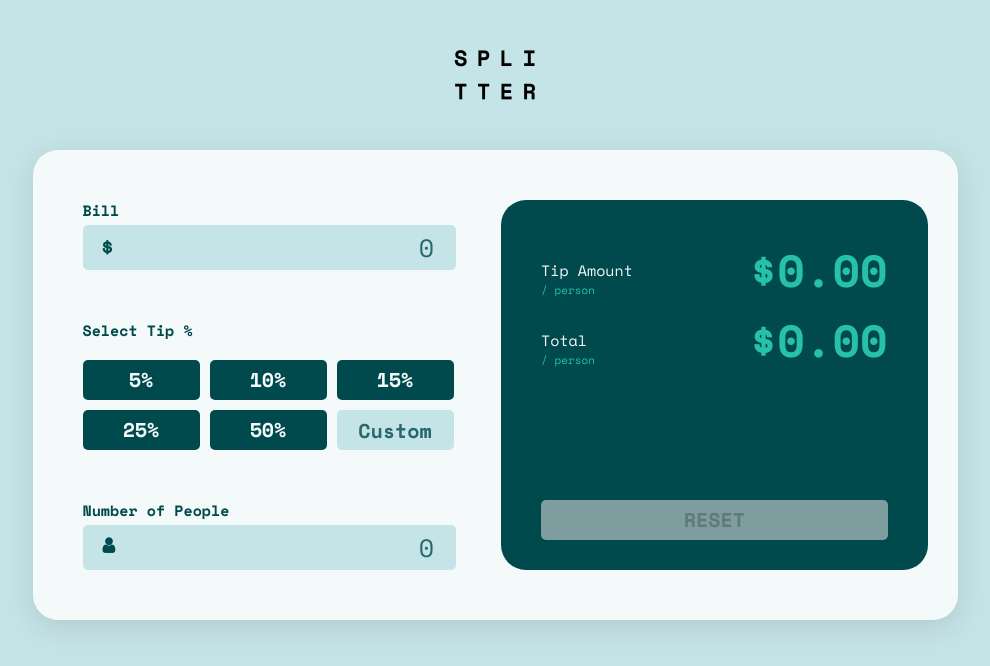
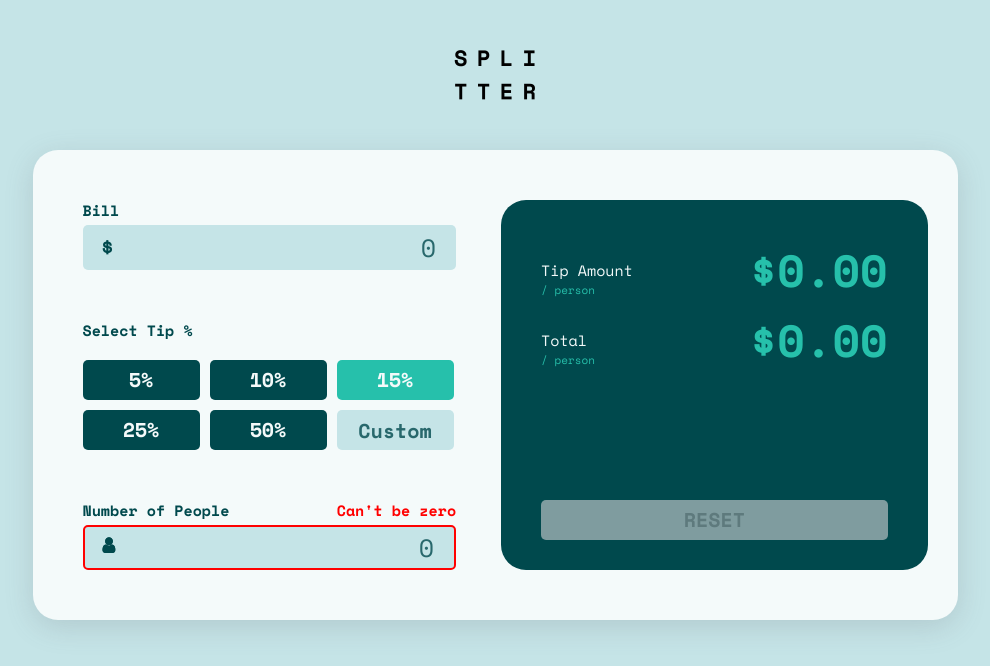
Before and after one commit to spiessenst/splitter, a plain HTML site: page index.html in a window 1280 px wide. Shown: the whole page, without its empty margins (145-1135 px from the left). Drawn offline with nearby package versions, Linux system fonts and the light colour scheme; files whose address does not match are found by name.

Commit message:
first commit

```diff
--- a/css/style.scss
+++ b/css/style.scss
@@ -74,6 +74,7 @@ body {
     }
     &__billlabel {
       margin-bottom: 5px;
+
       &--error {
         color: red;
       }
@@ -83,6 +84,7 @@ body {
       @include font($fs: 25px, $fw: 500);
       height: 45px;
       border-color: transparent;
+      border: 0;
       background-color: $Light-grayish-cyan1;
       border-radius: 5px;
       padding-right: 20px;
@@ -92,10 +94,10 @@ body {
       }
 
       &--error {
-        border-color: red;
+        border: 2px solid red;
       }
       &:focus {
-        border-color: $Bright-cyan;
+        outline-color: $Bright-cyan;
       }
     }
     &__selecttip {
@@ -107,6 +109,11 @@ body {
         gap: 10px;
         margin-bottom: 50px;
       }
+      &__labels {
+        display: flex;
+        justify-content: space-between;
+      }
+
       &__button {
         width: 117px;
         align-self: center;
@@ -117,6 +124,10 @@ body {
         cursor: pointer;
         @include font($fs: 20px, $c: $Light-grayish-cyan2);
         &:hover {
+          background-color: $Bright-cyan;
+        }
+
+        &--active {
           background-color: $Bright-cyan;
         }
 
@@ -207,6 +218,7 @@ body {
   .form__right {
     width: 70%;
     margin: 0;
+    margin-top: 50px;
     gap: 30px;
     &__button {
       margin-top: 20px;
--- a/index.html
+++ b/index.html
@@ -12,7 +12,7 @@
       <div class="logo"></div>
       <div class="calculator">
         <!-- <form id="form" class="form form--completed" spellcheck="false">-->
-        <form id="form" class="form" spellcheck="false">
+        <form id="form" class="form" spellcheck="false" autocomplete="off">
           <section class="form__left">
             <label class="form__left__billlabel" for="bill">Bill</label>
             <span class="form__left__dollar"></span>
@@ -27,7 +27,14 @@
             <section class="form__left__selecttip__buttons">
               <button class="form__left__selecttip__button">5%</button>
               <button class="form__left__selecttip__button">10%</button>
-              <button class="form__left__selecttip__button">15%</button>
+              <button
+                class="
+                  form__left__selecttip__button
+                  form__left__selecttip__button--active
+                "
+              >
+                15%
+              </button>
               <button class="form__left__selecttip__button">25%</button>
               <button class="form__left__selecttip__button">50%</button>
               <input
@@ -39,33 +46,27 @@
               />
             </section>
 
-            <label class="form__left__billlabel" for="people"
-              >Number of People</label
-            >
+            <section class="form__left__selecttip__labels">
+              <label class="form__left__billlabel" for="people"
+                >Number of People</label
+              >
+              <label
+                class="form__left__billlabel form__left__billlabel--error"
+                for="error"
+              >
+                Can't be zero
+              </label>
+            </section>
 
-            <!--<label
-              class="form__left__billlabel form__left__billlabel--error"
-              for="error"
-              >Can't be zero</label
-            >-->
-
-            <!-- <span class="form__left__peopleicon"></span>
+            <span class="form__left__peopleicon"></span>
             <input
               type="text"
               class="form__left__billinput form__left__billinput--error"
               id="people"
               name="people"
               placeholder="0"
-            /> >-->
+            />
             <span class="form__left__peopleicon"></span>
-            <input
-              type="text"
-              s
-              class="form__left__billinput"
-              id="people"
-              name="people"
-              placeholder="0"
-            />
           </section>
 
           <section class="form__right">
```
Also changed, not shown: css/style.css, 1 other file.
